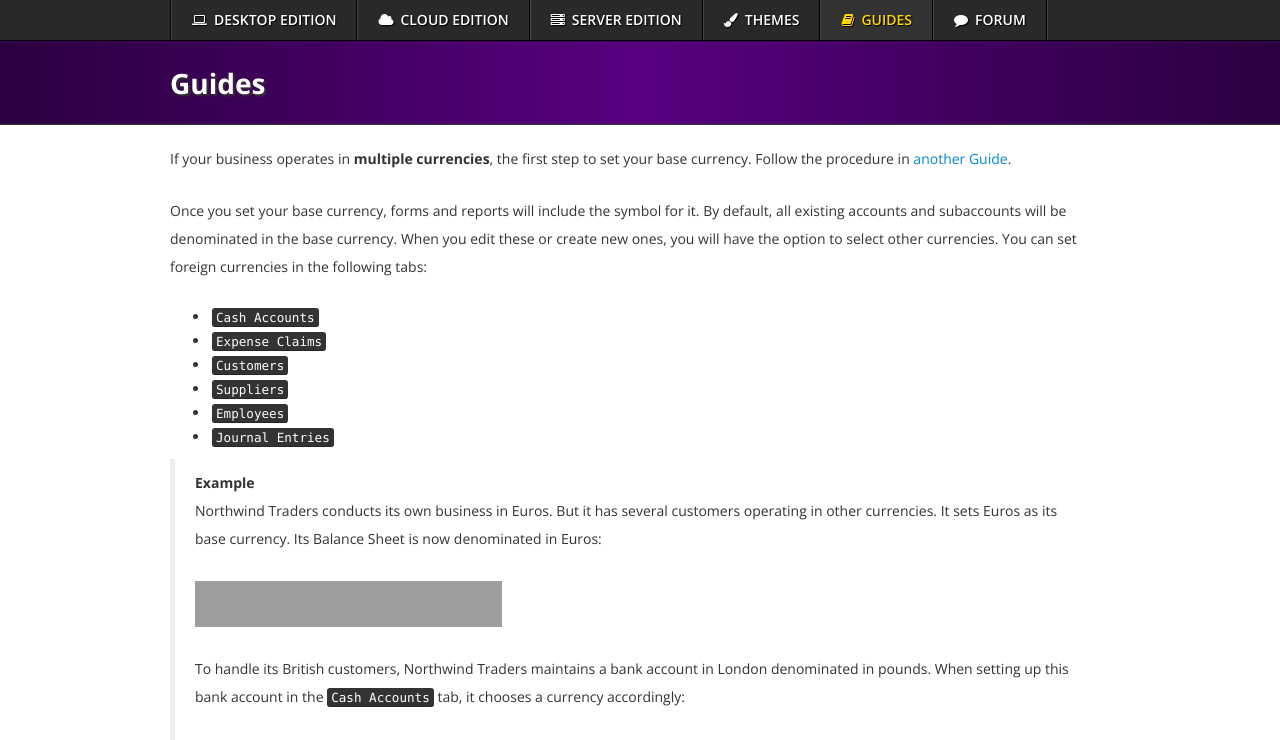
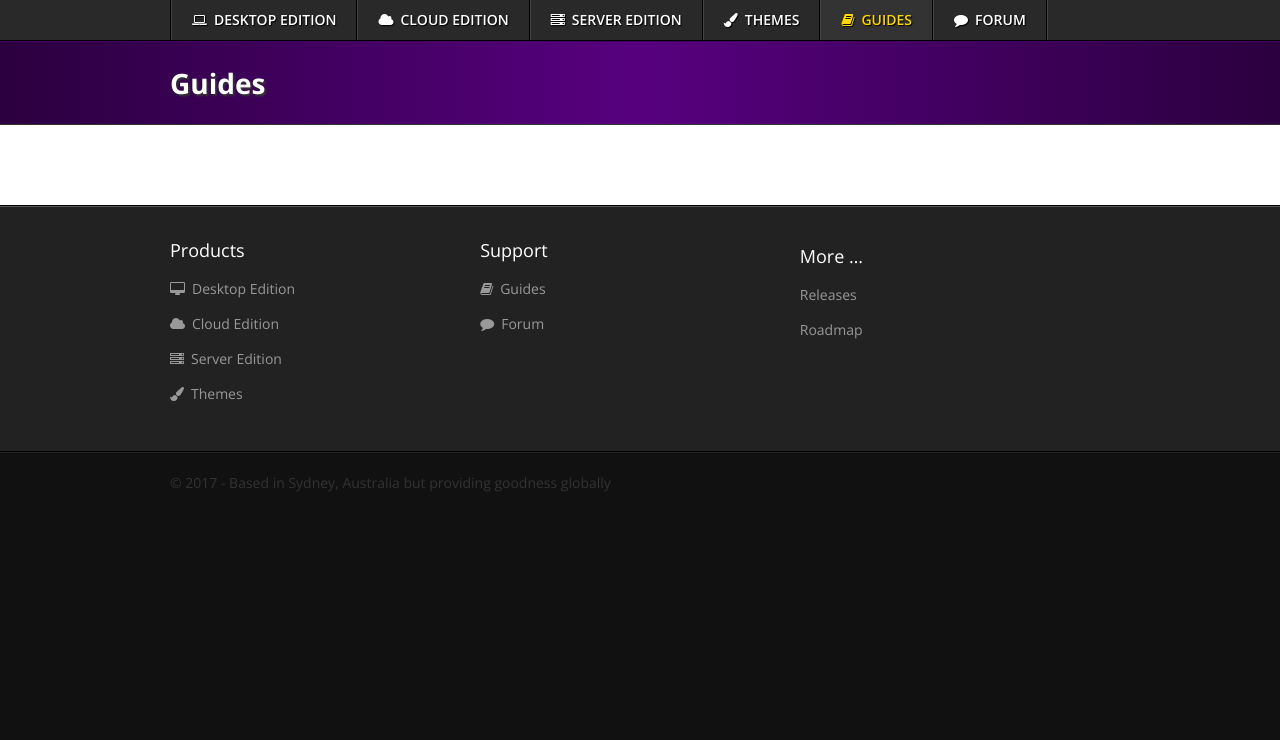
Before and after one commit to 3etechinns/www.manager.io, a Jekyll site: the page built from _guides/9158.md, in a window 1280 px wide and 1400 px high. Shown: the top 740 px of the window. Built offline with Jekyll 4.4.1, drawn with Linux system fonts in a browser that asks for light colours; nearby versions of some CDN libraries; comment, search, counter and statistics services are not loaded; some of the changed text lies outside the part shown; grey boxes are pictures that could not be loaded.

```diff
--- a/_guides/9158.md
+++ b/_guides/9158.md
@@ -4,23 +4,3 @@ title: Use multiple currencies
 permalink: /guides/use-multiple-currencies/9158
 tags: journal-entry-form expense-claim-form cash-accounts settings cash-account-form customers suppliers employees journal-entries customer-form expense-claims supplier-form employee-form exchange-rates exchange-rate-form
 ---
-<p>If your business operates in <strong>multiple currencies</strong>, the first step to set your base currency. Follow the procedure in <a href="https://forum.manager.io/t/set-base-currency/10551">another Guide</a>.</p>
-
-<p>Once you set your base currency, forms and reports will include the symbol for it. By default, all existing accounts and subaccounts will be denominated in the base currency. When you edit these or create new ones, you will have the option to select other currencies. You can set foreign currencies in the following tabs:</p>
-
-<ul>
-<li><kbd>Cash Accounts</kbd></li>
-<li><kbd>Expense Claims</kbd></li>
-<li><kbd>Customers</kbd></li>
-<li><kbd>Suppliers</kbd></li>
-<li><kbd>Employees</kbd></li>
-<li><kbd>Journal Entries</kbd></li>
-</ul>
-
-<blockquote><p><strong>Example</strong><br>Northwind Traders conducts its own business in Euros. But it has several customers operating in other currencies. It sets Euros as its base currency. Its Balance Sheet is now denominated in Euros:<br><br><img src="https://cdn-business2.discourse.org/uploads/manager1/original/2X/9/9ae54599cd743d2ef05e599ad9f7526050fac273.png" width="307" height="46"><br><br>To handle its British customers, Northwind Traders maintains a bank account in London denominated in pounds. When setting up this bank account in the <kbd>Cash Accounts</kbd> tab, it chooses a currency accordingly:<br><br><img src="https://cdn-business2.discourse.org/uploads/manager1/original/2X/7/79cfeabf5bc4acfa67fe4c1c7ef0a99ecf4b5ff0.png" width="551" height="236"><br><br>The <kbd>Cash Accounts</kbd> tab shows the main company checking account and the London bank account in their respective currencies:<br><br><img src="https://cdn-business2.discourse.org/uploads/manager1/original/2X/b/b7edb64e477952ba92ef3998ce3ec11b00dfc507.png" width="664" height="207"><br><br>Meanwhile, the <kbd>Summary</kbd> tab converts everything to the base currency according to exchange rates entered in the program so assets can be properly balanced against liabilities and equity in a single currency:<br><br><img src="https://cdn-business2.discourse.org/uploads/manager1/original/2X/f/f8eadf3a3276ed58f926ed677188e8d1e06d60df.png" width="676" height="249"><br></p></blockquote>
-
-<p>Most transactions will adopt the currency applicable to the account or subaccount they relate to. For example, when you set a foreign currency for a customer, all their invoices, credit notes and quotes will be denominated in that foreign currency.</p>
-
-<p>Some tabs, such as <kbd>Expense Claims</kbd> or <kbd>Journal Entries</kbd>, allow you to specify the foreign currency on a transaction level. For example, under <kbd>Expense Claims</kbd> this is useful when an employee is to be reimbursed in the base currency but the expense was incurred in a foreign currency.</p>
-
-<blockquote><p><strong>Note</strong><br>When the first denomination in a second currency is set, an account named <em>Foreign exchange gains (losses)</em> is activated automatically. Manager uses this account to record gains and losses due to fluctuations in exchange rates.</p></blockquote>
```
